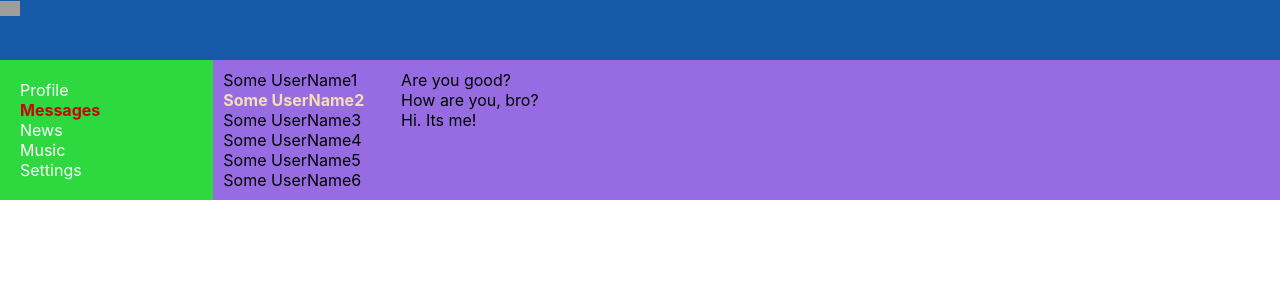
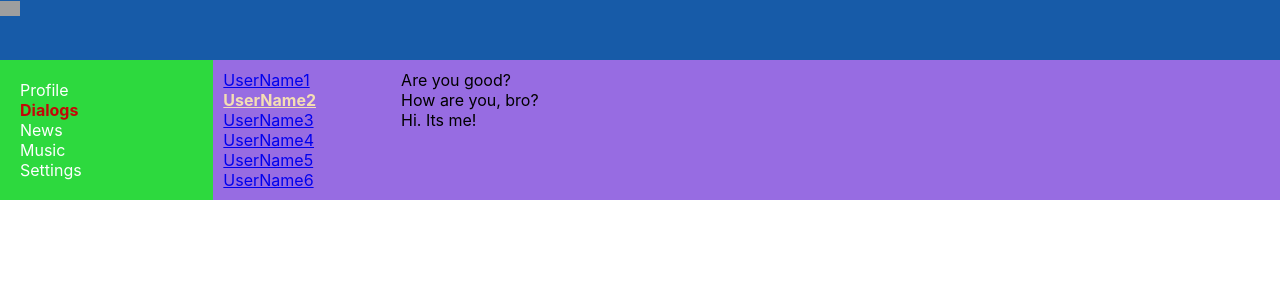
Before and after one commit to JwBaD/social-media-network, a React (Create React App) app in the folder social-media-network/: page /dialogs in a window 1280 px wide. Shown: the top 300 px of the page. Built offline with nearby package versions, Linux system fonts and the light colour scheme; grey boxes are pictures that could not be loaded.

Commit message:
social media network v-0.1.22

```diff
--- a/social-media-network/src/App.js
+++ b/social-media-network/src/App.js
@@ -17,7 +17,7 @@ function App() {
         <div className='app-wrapper-content'>
           <Routes>
             <Route path="/profile" element={<Profile />} />
-            <Route path="/dialogs" element={<Dialogs />} />
+            <Route path="/dialogs/*" element={<Dialogs />} />
             <Route path="/news" element={<News />} />
             <Route path="/music" element={<Music />} />
             <Route path="/settings" element={<Settings />} />
--- a/social-media-network/src/components/Dialogs/Dialogs.jsx
+++ b/social-media-network/src/components/Dialogs/Dialogs.jsx
@@ -1,20 +1,41 @@
 import dialogsModuleCss from './Dialogs.module.css'
+import { NavLink } from 'react-router-dom';
+
+const dialogs = dialogsModuleCss.dialogs;
+const dialogsItems = dialogsModuleCss.dialogsItems;
+const dialog = dialogsModuleCss.dialog;
+const active = dialogsModuleCss.active;
+const messages = dialogsModuleCss.messages;
+const message = dialogsModuleCss.message;
+
 
 const Dialogs = (props) => {
     return (
-        <div className={dialogsModuleCss.dialogs}>
-            <div className={dialogsModuleCss.dialogsItems}>
-                <div className={dialogsModuleCss.dialog}>Some UserName1</div>
-                <div className={dialogsModuleCss.dialog + ' ' + dialogsModuleCss.active}>Some UserName2</div>
-                <div className={dialogsModuleCss.dialog}>Some UserName3</div>
-                <div className={dialogsModuleCss.dialog}>Some UserName4</div>
-                <div className={dialogsModuleCss.dialog}>Some UserName5</div>
-                <div className={dialogsModuleCss.dialog}>Some UserName6</div>
+        <div className={dialogs}>
+            <div className={dialogsItems}>
+                <div>
+                    <NavLink to='/dialogs/1' className={dialog}>UserName1</NavLink>
+                </div>
+                <div>
+                    <NavLink to='/dialogs/2' className={dialog + ' ' + active}>UserName2</NavLink>
+                </div>
+                <div>
+                    <NavLink to='/dialogs/3' className={dialog}>UserName3</NavLink>
+                </div>
+                <div>
+                    <NavLink to='/dialogs/4' className={dialog}>UserName4</NavLink>
+                </div>
+                <div>
+                    <NavLink to='/dialogs/5' className={dialog}>UserName5</NavLink>
+                </div>
+                <div>
+                    <NavLink to='/dialogs/6' className={dialog}>UserName6</NavLink>
+                </div>
             </div>
-            <div className={dialogsModuleCss.messages}>
-                <div className={dialogsModuleCss.message}>Are you good?</div>
-                <div className={dialogsModuleCss.message}>How are you, bro?</div>
-                <div className={dialogsModuleCss.message}>Hi. Its me!</div>
+            <div className={messages}>
+                <div className={message}>Are you good?</div>
+                <div className={message}>How are you, bro?</div>
+                <div className={message}>Hi. Its me!</div>
             </div>
         </div>
     );
--- a/social-media-network/src/components/Header/Header.jsx
+++ b/social-media-network/src/components/Header/Header.jsx
@@ -1,8 +1,10 @@
 import headerModuleCss from './Header.module.css';
+
+const header = headerModuleCss.header;
 
 const Header = () => {
     return (
-        <header className={headerModuleCss.header}>
+        <header className={header}>
             <img src="https://media-cdn.tripadvisor.com/media/photo-s/19/cd/fb/55/hi-my-name-is-emily-and.jpg" alt="alt-name" />
         </header>
     );
--- a/social-media-network/src/components/Music/Music.jsx
+++ b/social-media-network/src/components/Music/Music.jsx
@@ -1,8 +1,10 @@
 import musicModuleCss from './Music.module.css'
+
+const content = musicModuleCss.content;
 
 const Music = (props) => {
     return (
-        <div className={musicModuleCss.content}>
+        <div className={content}>
             Music
         </div>
     );
--- a/social-media-network/src/components/Navbar/Navbar.jsx
+++ b/social-media-network/src/components/Navbar/Navbar.jsx
@@ -1,24 +1,28 @@
 import navbarModuleCss from './Navbar.module.css';
 import { NavLink } from 'react-router-dom';
 
-const activeLink = ({isActive}) => isActive ? navbarModuleCss.active : navbarModuleCss.item;
+const active = navbarModuleCss.active;
+const item = navbarModuleCss.item;
+const nav = navbarModuleCss.nav;
+
+const activeLink = ({isActive}) => isActive ? active : item;
 
 const Navbar = () => {
     return (
-        <nav className={navbarModuleCss.nav}>
-            <div className={navbarModuleCss.item}>
+        <nav className={nav}>
+            <div className={item}>
                 <NavLink to='/profile' className={activeLink}>Profile</NavLink>
             </div>
-            <div className={navbarModuleCss.item}>
-                <NavLink to='/dialogs' className={activeLink}>Messages</NavLink>
+            <div className={item}>
+                <NavLink to='/dialogs' className={activeLink}>Dialogs</NavLink>
             </div>
-            <div className={navbarModuleCss.item}>
+            <div className={item}>
                 <NavLink to='/news' className={activeLink}>News</NavLink>
             </div>
-            <div className={navbarModuleCss.item}>
+            <div className={item}>
                 <NavLink to='/music' className={activeLink}>Music</NavLink>
             </div>
-            <div className={navbarModuleCss.item}>
+            <div className={item}>
                 <NavLink to='/settings' className={activeLink}>Settings</NavLink>
             </div>
         </nav>
--- a/social-media-network/src/components/News/News.jsx
+++ b/social-media-network/src/components/News/News.jsx
@@ -1,8 +1,10 @@
 import newsModuleCss from './News.module.css'
+
+const content = newsModuleCss.content;
 
 const News = (props) => {
     return (
-        <div className={newsModuleCss.content}>
+        <div className={content}>
             News
         </div>
     );
--- a/social-media-network/src/components/Profile/MyPosts/MyPosts.jsx
+++ b/social-media-network/src/components/Profile/MyPosts/MyPosts.jsx
@@ -1,5 +1,7 @@
-import s from './MyPosts.module.css';
+import myPostModuleCss from './MyPosts.module.css';
 import Post from './Post/Post';
+
+const posts = myPostModuleCss.posts;
 
 const MyPosts = () => {
     return (
@@ -10,7 +12,7 @@ const MyPosts = () => {
                 <button>Add post</button>
                 <button>Remove</button>
             </div>
-            <div className={s.posts}>
+            <div className={posts}>
                 <Post message="It's my first post" likesCount="20" />
                 <Post message="Some text" likesCount="46" />
             </div>
--- a/social-media-network/src/components/Profile/MyPosts/Post/Post.jsx
+++ b/social-media-network/src/components/Profile/MyPosts/Post/Post.jsx
@@ -1,9 +1,11 @@
-import s from './Post.module.css';
+import postModuleCss from './Post.module.css';
+
+const item = postModuleCss.item;
 
 const Post = (props) => {
     return (
         <div>
-            <div className={s.item}>
+            <div className={item}>
                 <img src="https://pickaface.net/gallery/avatar/19242458_180728_2138_981a7j.png" alt="some-avatar" />
                 {props.message}
                 <div>
--- a/social-media-network/src/components/Settings/Settings.jsx
+++ b/social-media-network/src/components/Settings/Settings.jsx
@@ -1,4 +1,6 @@
 import settingsModuleCss from './Settings.module.css'
+
+const content = settingsModuleCss.content;
 
 const Settings = (props) => {
     return (
```
